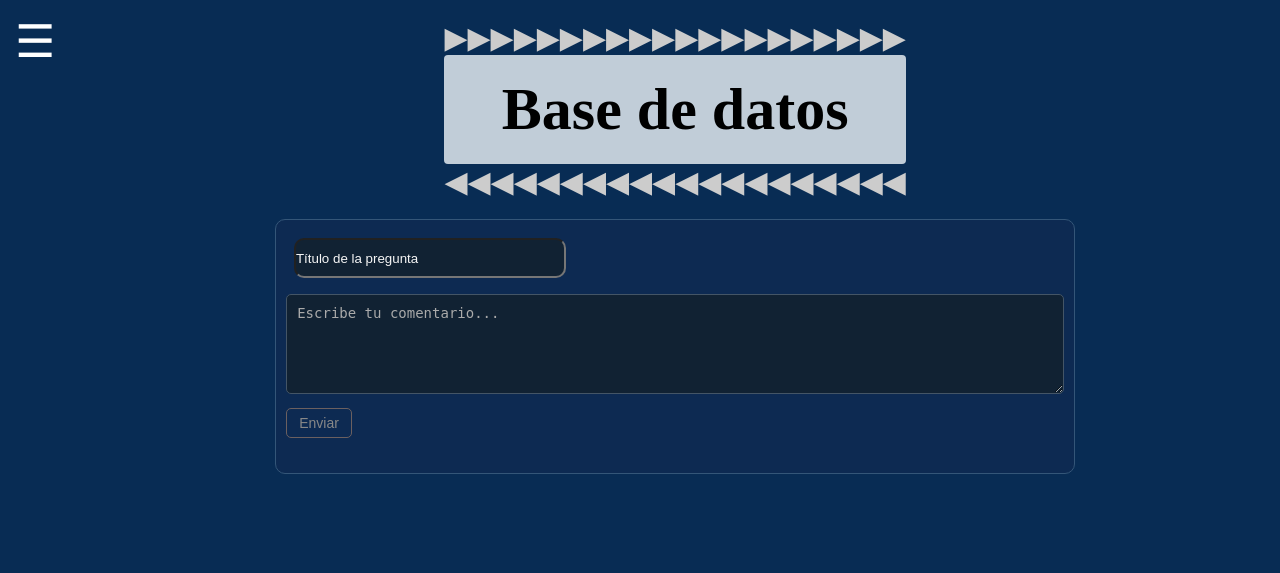
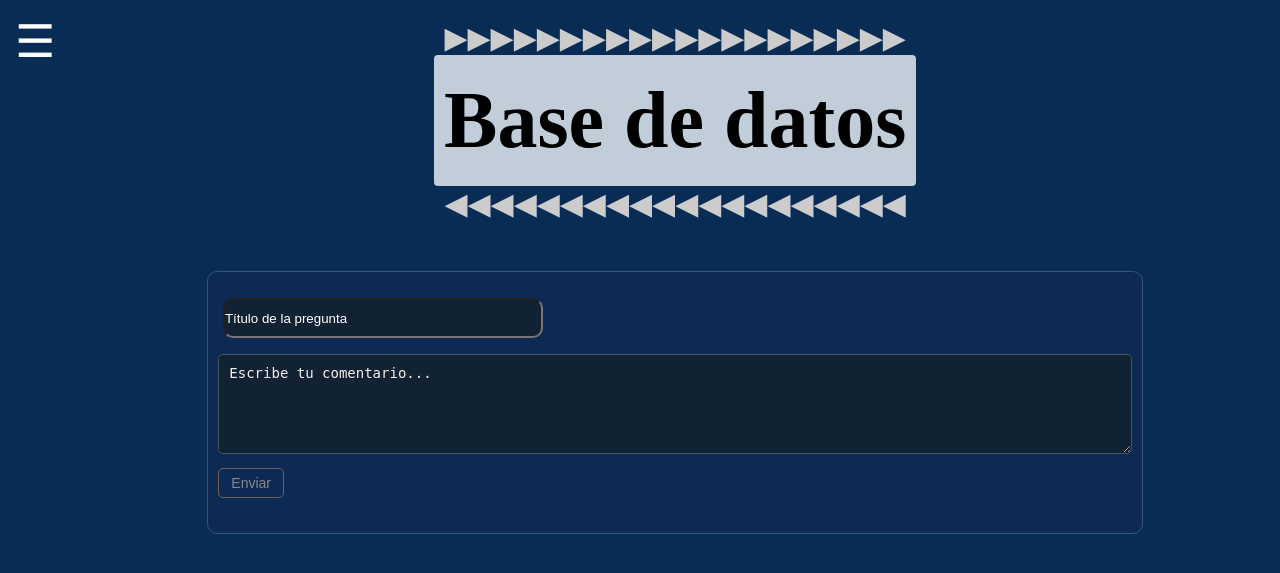
Before and after one commit to Taro2727/CET4, a Flask app: template templates/index/basdat7inf.html in a window 1280 px wide. Shown: the top 573 px of the page. Run offline with Flask 3, Linux system fonts and the light colour scheme; the template is opened without the code that fills it, so the values that code supplies are empty.

Commit message:
cambios en el csss

```diff
--- a/static/css/estiloiniciarsesion.css
+++ b/static/css/estiloiniciarsesion.css
@@ -100,7 +100,7 @@ body {
 .login-container .links {
   text-align: center;
    flex-wrap: wrap;
-  gap: 40px;
+  gap: 40px;   /*separacion vetical*/
   margin-top: 12px;
   font-size: 13px;
 }
--- a/static/css/indexcajacomentario.css
+++ b/static/css/indexcajacomentario.css
@@ -91,6 +91,7 @@ body {
   max-width: 800px;
   border-bottom: 1px solid #444;
   margin: 20px 0;
+
 }
 
 .comentarios {
@@ -104,27 +105,33 @@ body {
 .comentarios-header {
   text-align: center;
   margin-bottom: 20px;
+   flex-wrap: wrap;
+  gap: 40px;
 }
 
 .comentarios-header h1 {
   background: rgb(193, 205, 216);
   padding: 20px 10px;
   border-radius: 4px;
-  font-size: 60px;
+  font-size: 80px;
 }
 
 .flechas {
   font-size: 30px;
   color: #ccc;
+  flex-wrap: wrap;
+  gap: 80px;
 }
 
 .caja-comentario {
   background-color: #0d2a52;
   border: 1px solid #345678;
   border-radius: 10px;
+  margin-top: 30px;
   padding: 10px;
   width: 100%;
-  max-width: 800px;
+  max-width: 80%;
+
 }
 
 textarea {
@@ -188,20 +195,24 @@ button:hover {
 
 
 #titulo{
-  margin-left: 1%;
+  margin-left: 0.5%;
   background-color:#123;
   width: 35%;
   height: 5vh;
   margin-bottom: 1rem;
-  margin-top: 0.5rem;
+  margin-top: 1rem;
   border-radius: 10px ;
 }
 
-::placeholder{
-  color: rgb(246, 246, 246);
+textarea::placeholder{
+  color: rgb(247, 239, 239);
   text-align: left;
   justify-content: left;
  }
+
+input{
+  color:white;
+}
 
 
 #commentsSection {
@@ -228,17 +239,16 @@ button:hover {
 }
 
 .respuestas .respuesta-burbuja {
-  background-color: #d3d3d3;
-  border-radius: 10px;
+  width: fit-content;
+  max-width: 80%;
   padding: 10px;
-  color: #fff6f6;
-  max-width: 80%;
+  color: #fff;
 }
 .comment {
   background-color: #123;  /* el fondo de el separador*/
   border-radius: 15px;    /* lo redondea*/
   padding: 12px;         /* espaciado */
-  margin-bottom: 20px;      /* el margen de elcoso*/
+  margin-bottom: 20px;          /* el margen de elcoso*/
   border: 1px solid #446;   /* el borde fino /aca lo pueden ajustar lolooooooooool */
 }
 
@@ -270,6 +280,22 @@ button:hover {
   color:rgb(245, 245, 245);
 
 }
+
+.texto-comentario,
+.respuesta-burbuja {
+  word-break: break-word;           /* fuerza quiebre incluso dentro de palabras largas */
+  white-space: pre-wrap;            /* conserva saltos de línea si los hubiera */
+  line-height: 1.5;
+}
+
+.respuesta-burbuja {
+  width: fit-content;
+  max-width: 80%;
+  padding: 10px;
+  color: #fff;
+}
+
+
 
 @media (max-width: 500px) {
   /* Barra lateral más delgada y que se pueda ocultar o colapsar si querés */
```
